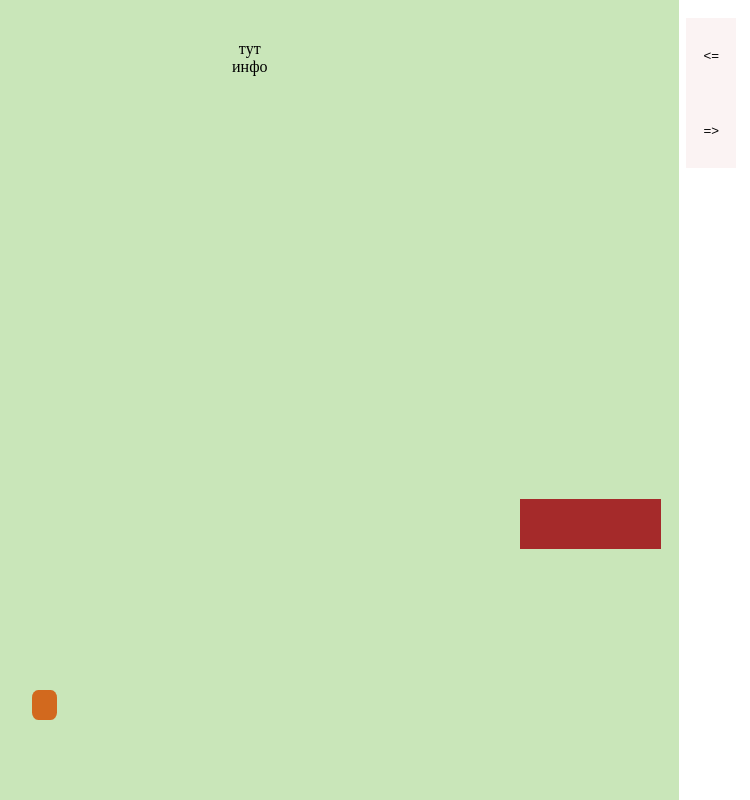
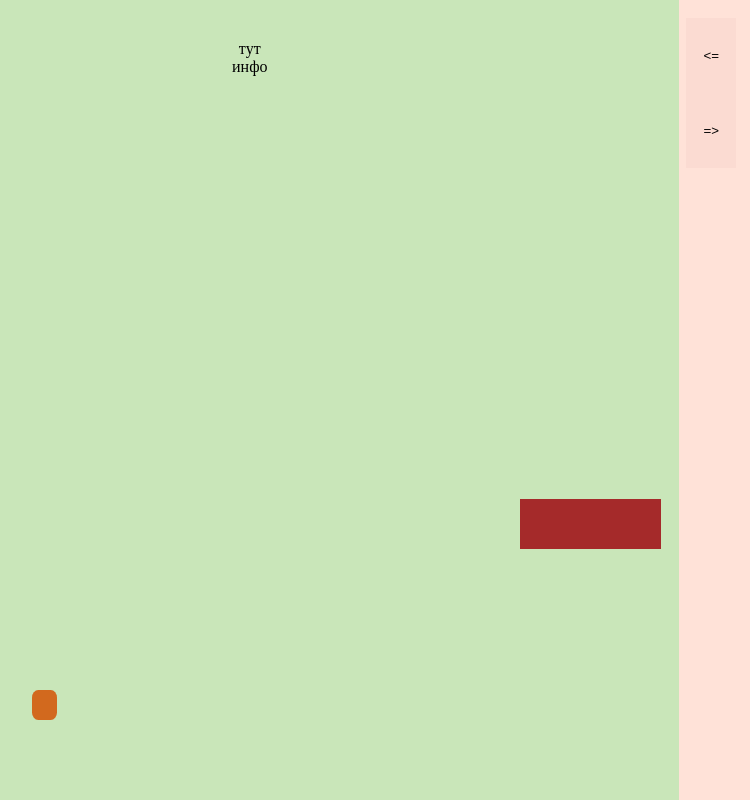
Before and after one commit to amir248/cockerel, a plain HTML site: page index.html in a window 1280 px wide. Shown: the whole page, without its empty margins (408-1158 px from the left). Drawn offline with Linux system fonts and the light colour scheme.

Commit message:
background

```diff
--- a/index.html
+++ b/index.html
@@ -11,6 +11,7 @@
         display:flex;
         max-width: 100%;
         max-height: 100%;
+        background-color: rgba(255, 127, 80, 0.219);
     }
     button {
         background-color: rgba(230, 180, 180, 0.158);
```
